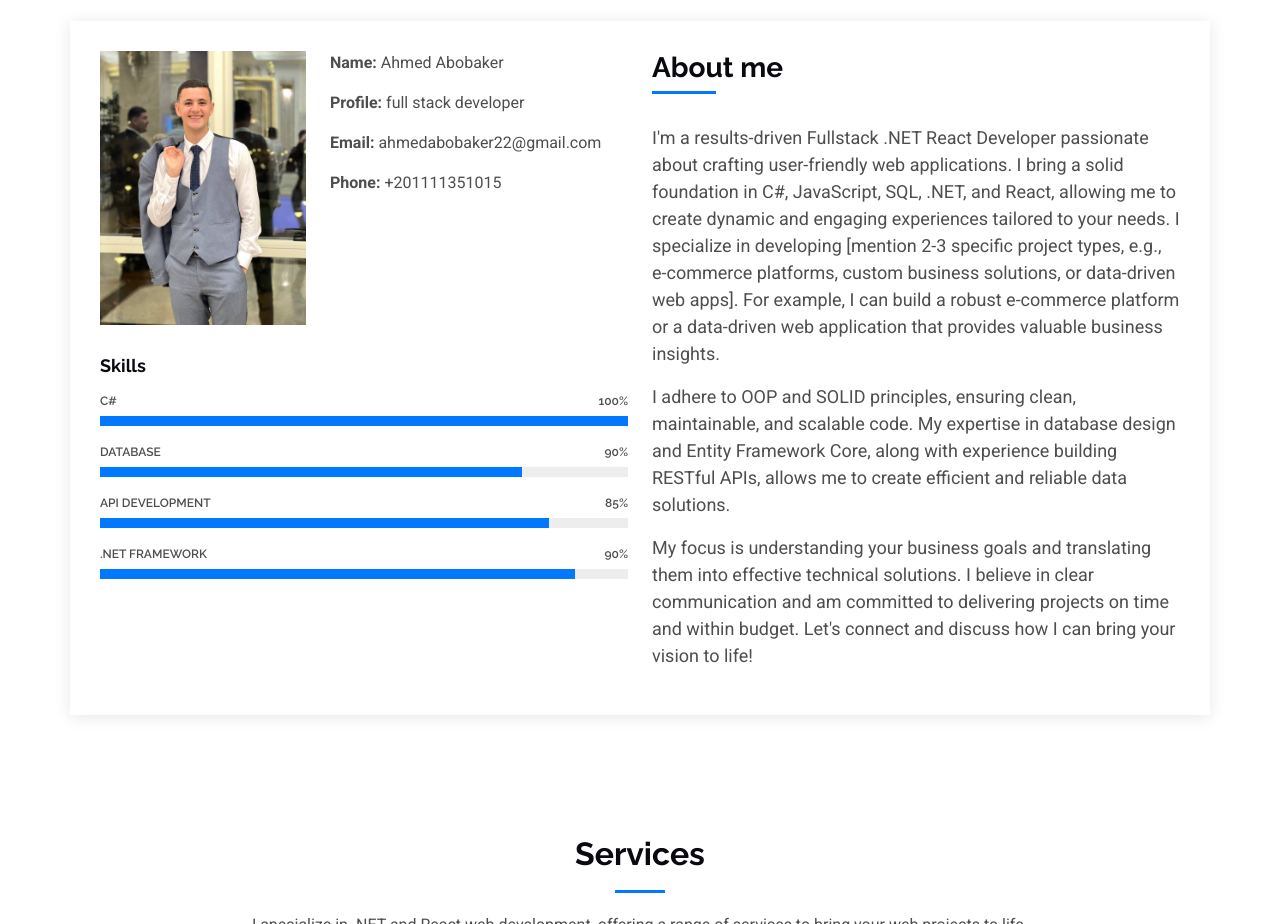
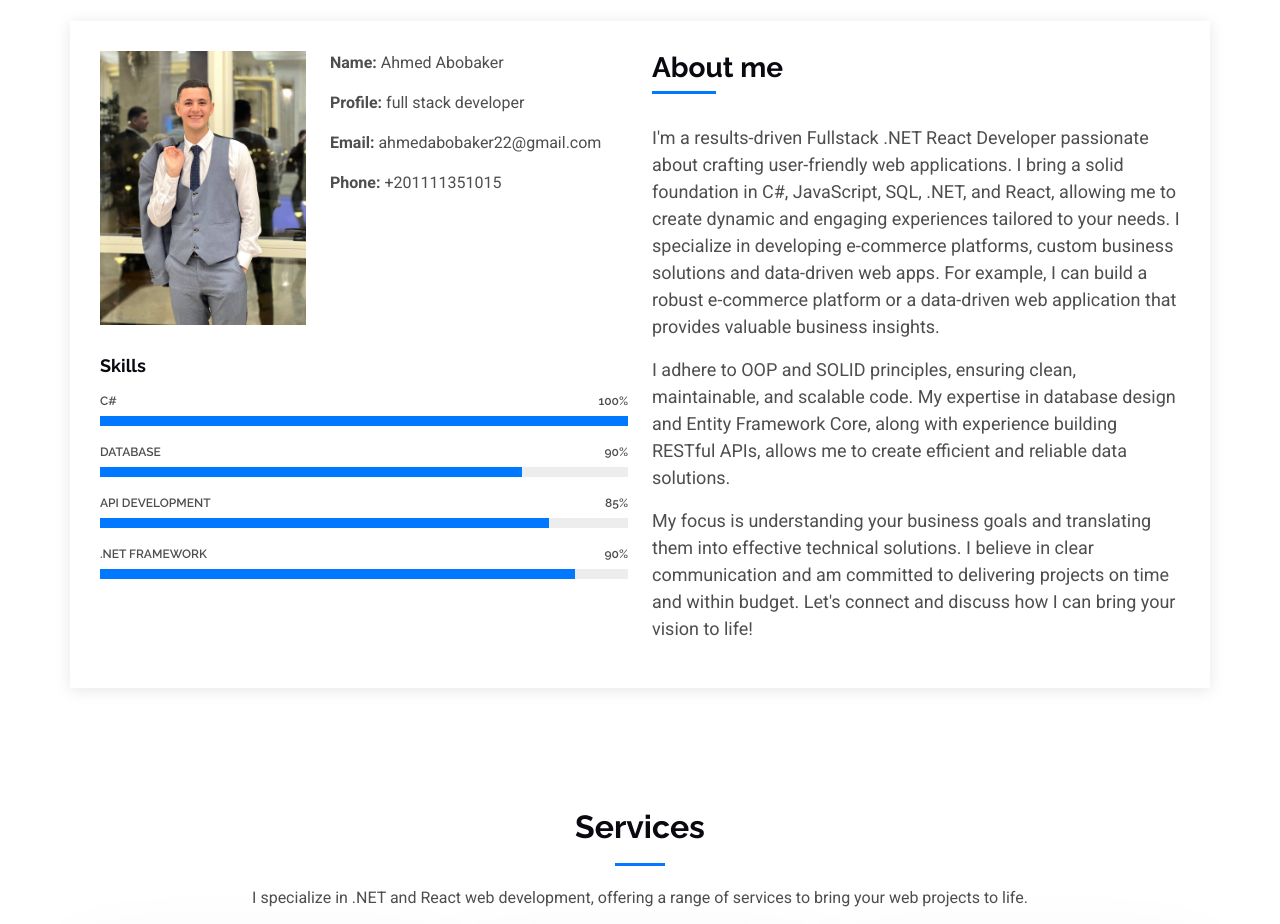
Before and after one commit to Abobaker22/Portfolio, a plain HTML site: page index.html in a window 1280 px wide. Shown: the part 840-1764 px from the top of the page. Drawn offline with nearby package versions, Linux system fonts and the light colour scheme.

Commit message:
Update index.html

```diff
--- a/index.html
+++ b/index.html
@@ -137,8 +137,8 @@
               <p>
                 I'm a results-driven Fullstack .NET React Developer passionate about crafting user-friendly web
                 applications. I bring a solid foundation in C#, JavaScript, SQL, .NET, and React, allowing me to create
-                dynamic and engaging experiences tailored to your needs. I specialize in developing [mention 2-3
-                specific project types, e.g., e-commerce platforms, custom business solutions, or data-driven web apps].
+                dynamic and engaging experiences tailored to your needs. I specialize in developing
+                e-commerce platforms, custom business solutions and data-driven web apps.
                 For example, I can build a robust e-commerce platform or a data-driven web application that provides
                 valuable business insights.
               </p>
```
